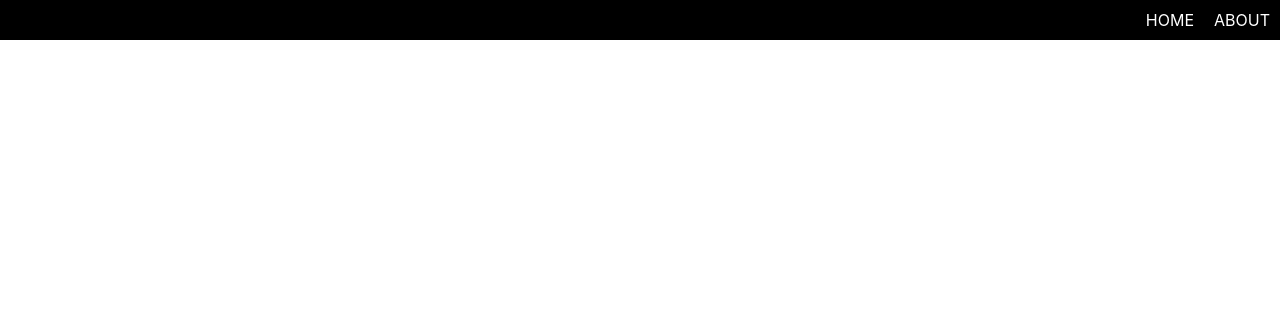
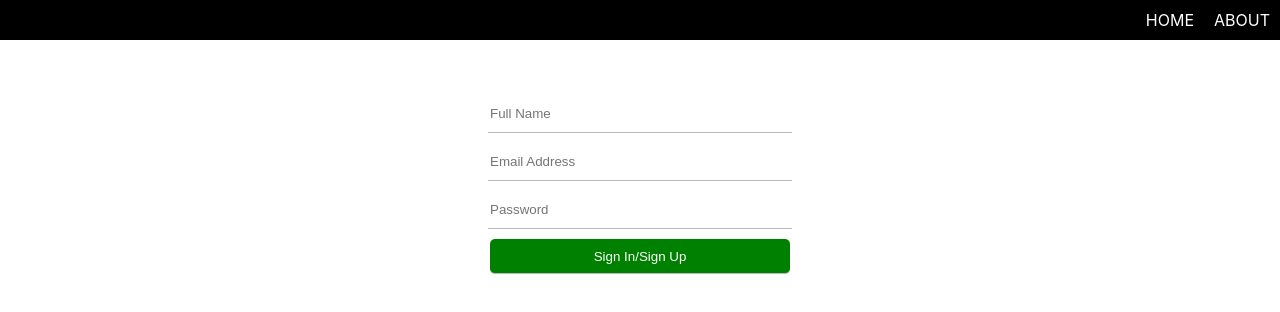
Before and after one commit to devanrterry/q-1, a React (Create React App) app: page /sign in a window 1280 px wide. Shown: the top 312 px of the page. Built offline with nearby package versions, Linux system fonts and the light colour scheme.

Commit message:
add login page

```diff
--- a/src/App.js
+++ b/src/App.js
@@ -1,8 +1,9 @@
 import React from 'react';
 import './App.css';
 import { Switch, Route } from 'react-router-dom';
+import NavBar from './components/NavBar';
 import ExampleComponent from './components/ExampleComponent';
-import NavBar from './components/NavBar';
+import Login from './components/Login';
 
 function App() {
 	return (
@@ -11,12 +12,13 @@ function App() {
 			<Switch>
 				<Route exact path="/" component={ExampleComponent} />
 				<Route exact path="/about" render={() => {
-          return(
+					return (
 						<div>
 							<h1>About</h1>
 						</div>
 					)
 				}} />
+				<Route exact path="/sign" component={Login} />
 			</Switch>
 		</div>
 	);
--- /dev/null
+++ b/src/components/Login.css
@@ -0,0 +1,21 @@
+.container {
+    display: flex;
+    flex-direction: column;
+    padding-top: 50px;
+}
+
+.container input {
+    margin: 5px;
+    height: 35px;
+    width: 300px;
+    border: 0px;
+    border-bottom: 1px solid #bbb;
+}
+
+.action-btn {
+    background-color: green;
+    color: white;
+    border: 1px solid black;
+    border-radius: 5px;
+    height: 33px;
+}
--- /dev/null
+++ b/src/components/Login.js
@@ -0,0 +1,26 @@
+import React from 'react';
+import './Login.css';
+
+export default function Login(props){
+    return (
+        <div className='container'>
+            <input
+                type='text'
+                placeholder='Full Name'
+            />
+            <input
+                type='email'
+                placeholder='Email Address'
+            />
+            <input
+                type='password'
+                placeholder='Password'
+            />
+            <input
+                className='action-btn'
+                type='button'
+                value='Sign In/Sign Up'
+            />
+        </div>
+    );
+}
```
Lines whose indentation alone changed are shown as unchanged.
